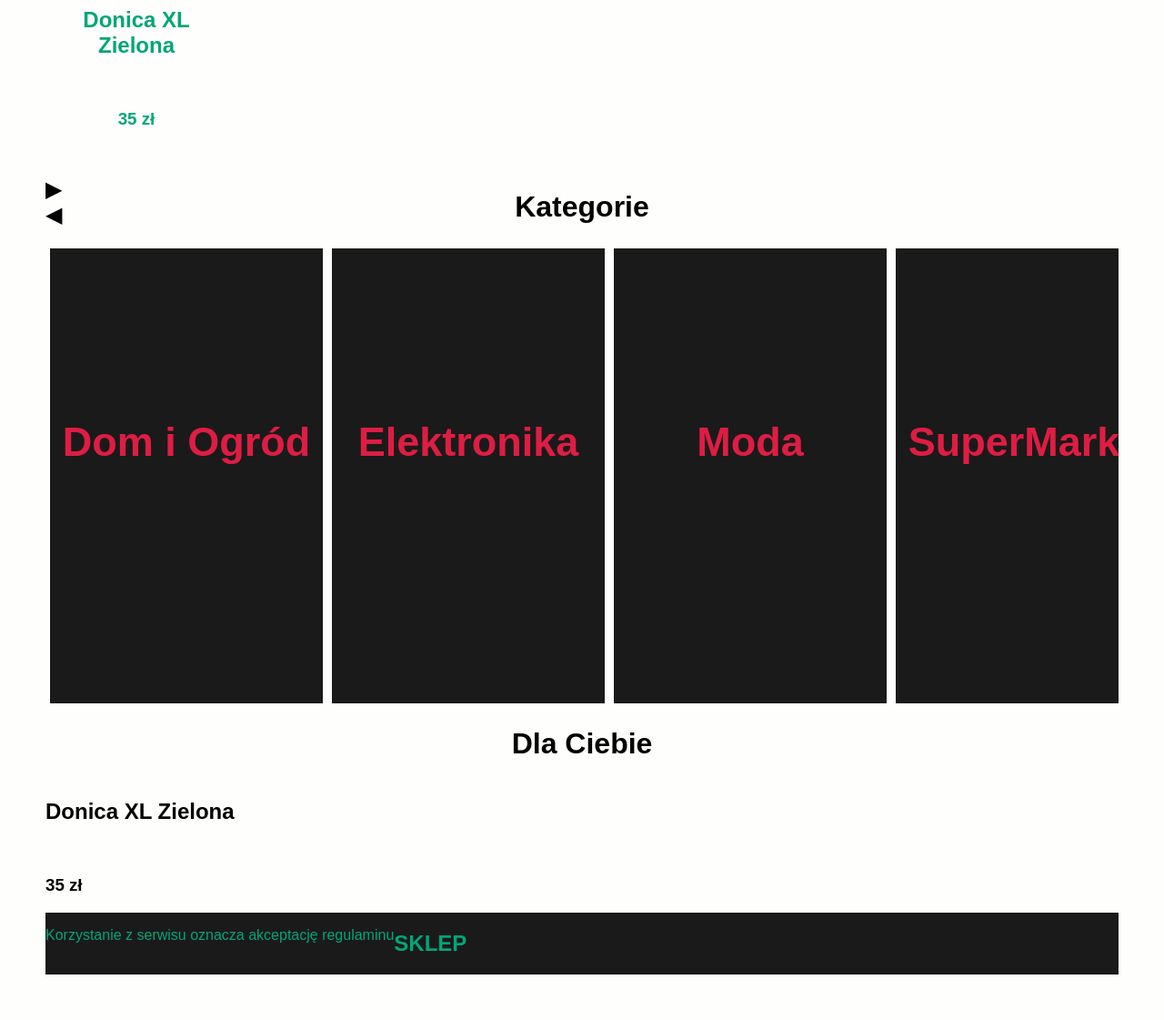
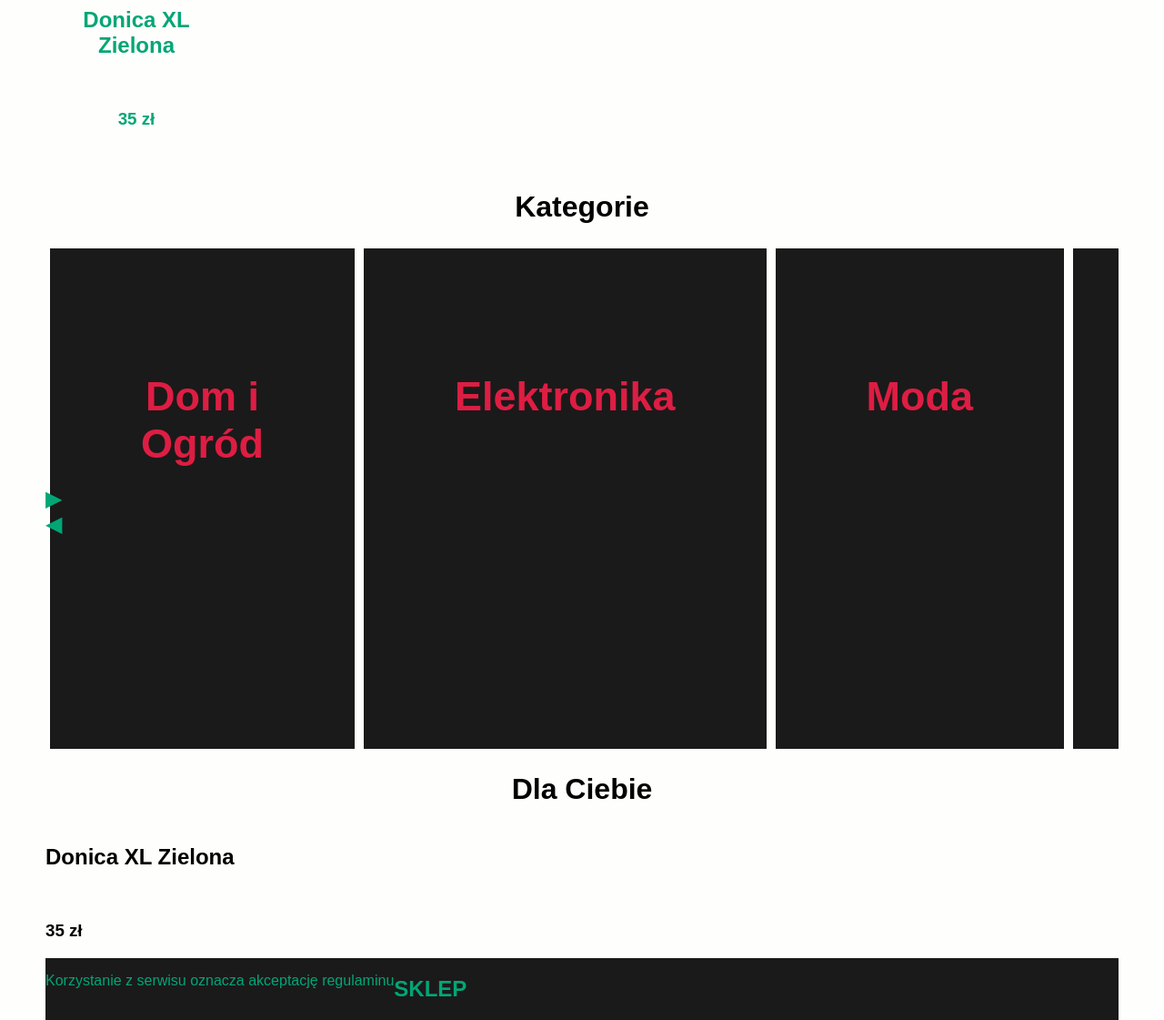
Before and after one commit to Soyer13/ProjektBD, a PHP site: page / in a window 1280 px wide. Shown: the part 192-1313 px from the top of the page at 91% size. Before the commit the page ends 1263 px from the top, so only its background shows below. Run offline with PHP 8.4, Linux system fonts and the light colour scheme; data comes from the database, SQL or seed files in the repository.

Commit message:
Działający Slider

```diff
--- a/index.php
+++ b/index.php
@@ -16,10 +16,9 @@
     $user = "root";
     $pas = "";
     $db = "market_place";
-    $conn = mysqli_connect($host,$user,$pas,$db);
+    $conn = mysqli_connect($host, $user, $pas, $db);
 
-    if($conn -> connect_error)
-    {
+    if ($conn->connect_error) {
         die("Problem z połączeniem");
     }
 
@@ -33,29 +32,29 @@
             <h1>Na Czasie</h1>
             <div class='Produkt-Pr'>
                 <?php
-                    $sql  ="SELECT name , price FROM products";
-                        $dane =  mysqli_query($conn,$sql);
-                        while($row = mysqli_fetch_assoc($dane))
-                        {
+                $sql  = "SELECT name , price FROM products";
+                $dane =  mysqli_query($conn, $sql);
+                while ($row = mysqli_fetch_assoc($dane)) {
                 ?>
                     <div class="Oferta-Na-Czasie">
                         <h2><?php echo  $row['name'] ?></h2>
                         <br>
-                                <h3><?php echo $row['price'] , " zł" ?></h3>
+                        <h3><?php echo $row['price'], " zł" ?></h3>
                     </div>
                 <?php
                 }
                 ?>
             </div>
         </div>
+
         <div id='Kategorie'>
                 <h1>Kategorie</h1>
-            <div class='Produkt-Pr'>
+            <div class="slider">
+                <div class="product-container">
                     <?php
-                    $sql  ="SELECT name FROM product_categories";
-                        $dane =  mysqli_query($conn,$sql);
-                        while($row = mysqli_fetch_assoc($dane))
-                        {
+                    $sql  = "SELECT name FROM product_categories";
+                    $dane =  mysqli_query($conn, $sql);
+                    while ($row = mysqli_fetch_assoc($dane)) {
                     ?>
                         <div class="Kategorie">
                             <h2><?php echo  $row['name'] ?></h2>
@@ -65,23 +64,25 @@
                     }
                     ?>
                 </div>
+                <button class="prev-button">&#9664;</button>
+                <button class="next-button">&#9654;</button>
+            </div>
+            <script src="script.js"></script>
 
         </div>
-        <button class="prev-button">&#9664;</button>
-            <button class="next-button">&#9654;</button>
+        </div>
         <div id='Dla-CB'>
             <h1>Dla Ciebie</h1>
             <div class='Produkt-Pr'>
                 <?php
-                    $sql  ="SELECT name , price FROM products";
-                        $dane =  mysqli_query($conn,$sql);
-                        while($row = mysqli_fetch_assoc($dane))
-                        {
+                $sql  = "SELECT name , price FROM products";
+                $dane =  mysqli_query($conn, $sql);
+                while ($row = mysqli_fetch_assoc($dane)) {
                 ?>
                     <div class="Dla-CB-Pr">
                         <h2><?php echo  $row['name'] ?></h2>
                         <br>
-                                <h3><?php echo $row['price'] , " zł" ?></h3>
+                        <h3><?php echo $row['price'], " zł" ?></h3>
                     </div>
                 <?php
                 }
--- a/script.js
+++ b/script.js
@@ -1,5 +1,5 @@
 // script.js
-const productContainer = document.querySelector('.Produkt-Pr');
+const productContainer = document.querySelector('.product-container');
 const prevButton = document.querySelector('.prev-button');
 const nextButton = document.querySelector('.next-button');
 
--- a/styl.css
+++ b/styl.css
@@ -20,7 +20,7 @@ main{
 }
 .Produkt-Pr
 {
-    display:inline-flex;
+    display:flex;
     transition: transform 0.5s;
 }
 .prev-button
@@ -32,6 +32,7 @@ main{
     border: none;
     font-size: 24px;
     cursor: pointer;
+    color: #02A676;
 }
 .next-button {
     position: absolute;
@@ -41,6 +42,7 @@ main{
     border: none;
     font-size: 24px;
     cursor: pointer;
+    color: #02A676;
 }
 .Oferta-Na-Czasie
 {
@@ -64,6 +66,7 @@ main{
     background-color: #1A1A1A;
     color: #DE1D43;
     margin: 5px;
+    padding: 100px;
 }
 footer{
     display: flex;
@@ -97,3 +100,14 @@ button{
 h1{
     text-align: center;
 }
+
+/* styles.css */
+.slider {
+    position: relative;
+    overflow: hidden;
+}
+
+.product-container {
+    display:flex;
+    transition: transform 0.5s;
+}
```
Lines whose indentation alone changed are shown as unchanged.
